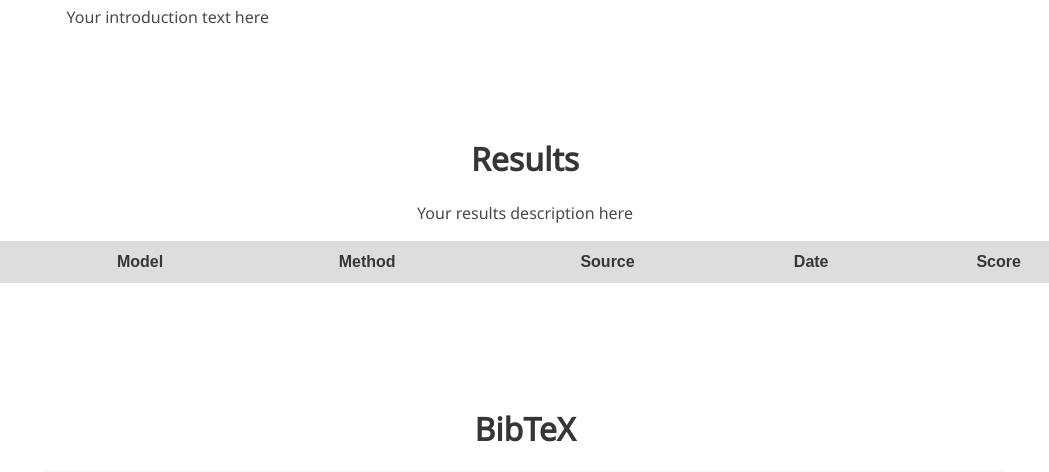
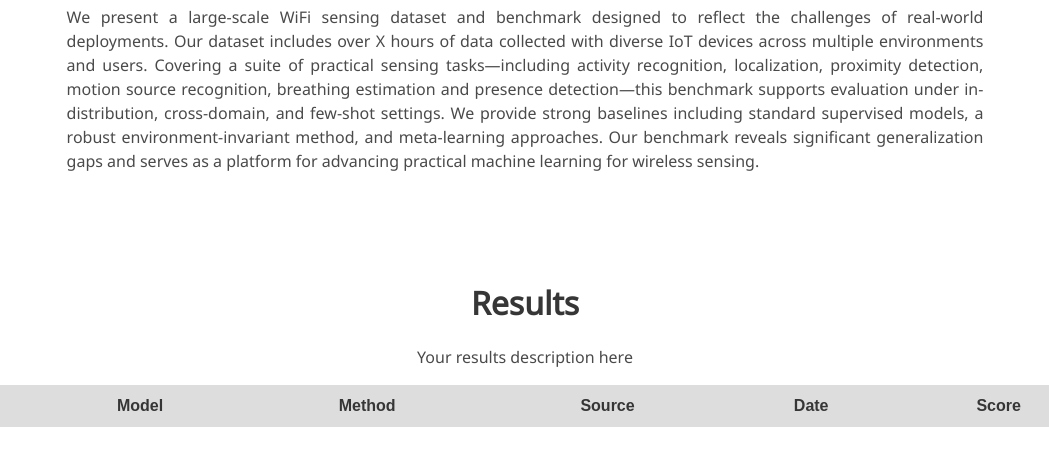
Before and after one commit to ai-iot-sensing/ai-iot-sensing.github.io, a plain HTML site: page projects/project.html in a window 1280 px wide. Shown: the part 628-1100 px from the top of the page, without its empty margins (115-1164 px from the left). Drawn offline with Linux system fonts and the light colour scheme; files that its build step writes are made by us from their sources; some icons are missing; files whose address does not match are found by name; a web font is replaced by a local one.

Commit message:
update the contents

```diff
--- a/projects/project.html
+++ b/projects/project.html
@@ -5,7 +5,7 @@
   <meta name="description" content="Your Project Description">
   <meta name="keywords" content="your, keywords">
   <meta name="viewport" content="width=device-width, initial-scale=1">
-  <title>Your Project Title</title>
+  <title>WiFi All Around: A Large-Scale Benchmark for Real-World Wireless Sensing</title>
 
   <link rel="icon" href="./static/images/your-icon.png">
 
@@ -118,7 +118,11 @@
         <h2 class="title is-3">Introduction</h2>
         <div class="content has-text-justified">
           <p>
-            Your introduction text here
+            We present a large-scale WiFi sensing dataset and benchmark designed to reflect the challenges of real-world deployments.
+            Our dataset includes over X hours of data collected with diverse IoT devices across multiple environments and users.
+            Covering a suite of practical sensing tasks—including activity recognition, localization, proximity detection, motion source recognition, breathing estimation and presence detection—this benchmark supports evaluation under in-distribution, cross-domain, and few-shot settings.
+            We provide strong baselines including standard supervised models, a robust environment-invariant method, and meta-learning approaches.
+            Our benchmark reveals significant generalization gaps and serves as a platform for advancing practical machine learning for wireless sensing.
           </p>
         </div>
       </div>
```
